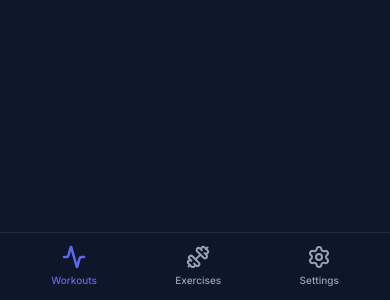
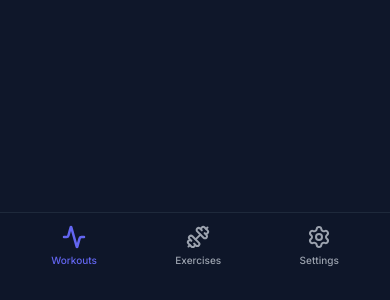
Before and after one commit to MonteDeveloper/Fit-My-Way, a React (Vite) app: page / in a window 390 px wide. Shown: the part 544-844 px from the top of the page. Built offline with nearby package versions, Linux system fonts and the light colour scheme.

Commit message:
some mobile enhancements

```diff
--- a/index.html
+++ b/index.html
@@ -22,6 +22,7 @@
     <meta name="msapplication-TileColor" content="#0f172a">
     <meta name="msapplication-TileImage" content="/appFiles/ms-icon-144x144.png">
     <meta name="theme-color" content="#0f172a">
+    <meta name="apple-mobile-web-app-status-bar-style" content="#0f172a">
 
     <link href="https://fonts.googleapis.com/css2?family=Inter:wght@300;400;500;600;700&display=swap" rel="stylesheet">
 
--- a/src/App.tsx
+++ b/src/App.tsx
@@ -132,7 +132,7 @@ const App: React.FC = () => {
                   </AnimatePresence>
                 </div>
 
-                <nav className="fixed bottom-0 left-0 right-0 bg-white/90 dark:bg-slate-900/90 backdrop-blur-md border-t border-gray-200 dark:border-slate-800 z-40 pb-safe">
+                <nav className="fixed bottom-0 left-0 right-0 bg-white/90 dark:bg-slate-900/90 backdrop-blur-md border-t border-gray-200 dark:border-slate-800 z-40 pb-safe pb-5">
                   <div className="max-w-md mx-auto flex justify-around items-center p-3">
                     <button
                         onClick={() => setView('workouts')}
```
